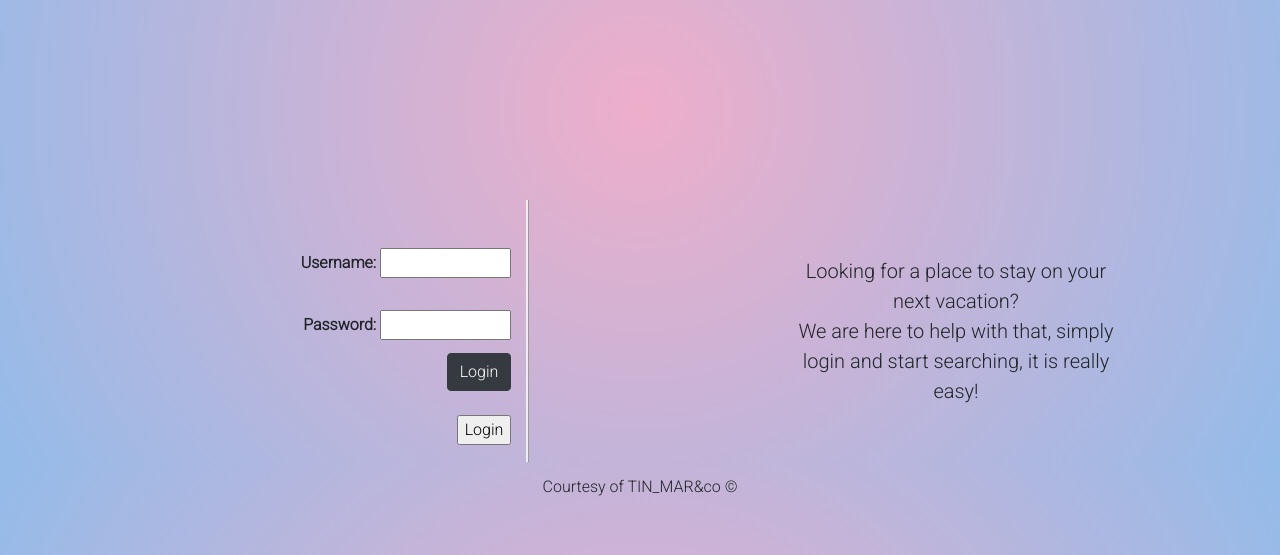
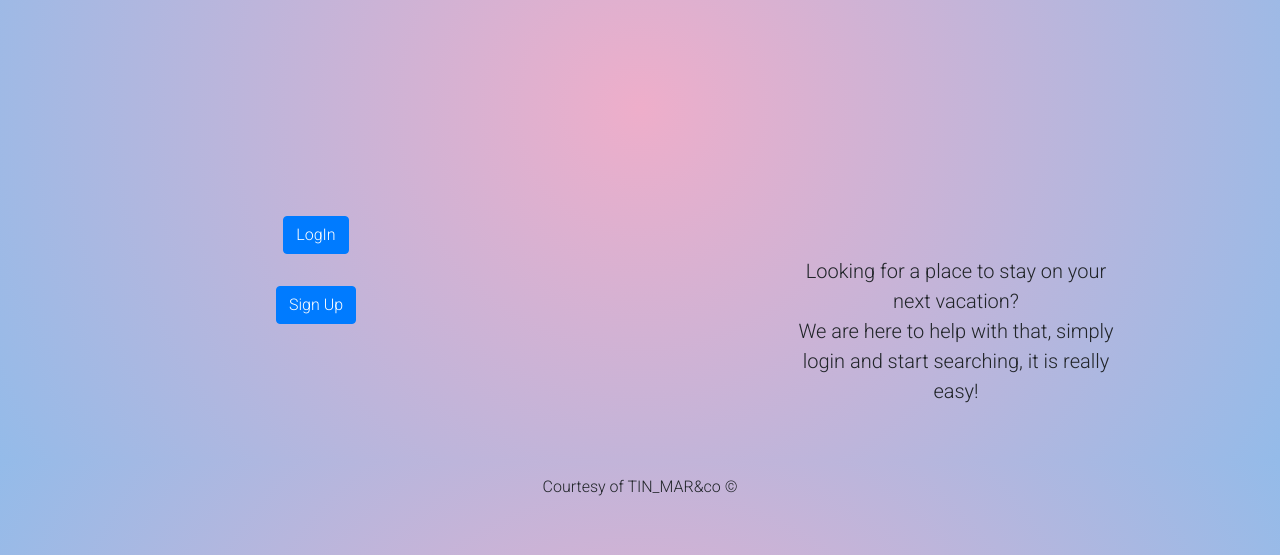
Before and after one commit to tinmarecic6/automatic-octo-spoon, a PHP site: page / in a window 1280 px wide. Shown: the part 245-800 px from the top of the page. Run offline with PHP 8.4, Linux system fonts and the light colour scheme.

Commit message:
Added signup button

```diff
--- a/Style/style-main.css
+++ b/Style/style-main.css
@@ -1,15 +1,20 @@
 .footer{
     height:10%;
+
 }
 .nesto{
-    border-right-style: ridge;
+    border-style: ridge;
 
+}
+.banner{
+    background-color:#94bbe9;
+    border-style: ridge;
 }
 .nesto_nama{
     font-size:20px;
 }
 body{
     background: rgb(238,174,202);
-background: radial-gradient(circle, rgba(238,174,202,1) 0%, rgba(148,187,233,1) 100%);
+    background: radial-gradient(circle, rgba(238,174,202,1) 0%, rgba(148,187,233,1) 100%);
     font-family: 'Roboto', sans-serif;
 }
--- a/index.html
+++ b/index.html
@@ -24,11 +24,16 @@
   <!--napravi login form-->
     <div class="container-fluid">
       <!--sluzi za pomaknuti login form i nesto o nama par piksela dolje-->
-      <div class="row-fluid">
+      <div class="row">
         <div class="col-sm-12 p-5"></div>
       </div>
-        <div class="row text-center justify-content-around">
-            <div class="col-sm-4 pt-5 nesto text-right">
+        <div class="row text-center justify-content-around ">
+            <div class="col-sm-4  text-center ">
+              <a class="btn btn-primary m-3" data-toggle="collapse" href="#collapseLogin" role="button" aria-expanded="false" aria-controls="collapseLogi">
+                LogIn
+              </a>
+              <div class="collapse" id="collapseLogin">
+                <div class="card card-body" style="background:none">
                   <form name="login_form" method="post" action="landing_page.php">
                     <label for="username"><b>Username:</b></label>
                     <input type="text" name="username" id="username" class="col-sm-4 mb-3">
@@ -36,19 +41,39 @@
                     <label for="password"><b>Password:</b></label>
                     <input type="password" name="password" id="password" class="col-sm-4 mt-3">
                     <br>
-              <input type="submit" value="Login" class=" mt-2 btn btn-dark">
+                    <input type="submit" value="Login" class="mt-2 btn btn-dark">
                     <br><br>
-              <input type="submit" value="Login">
                     </form>
+                </div>
+              </div>
+              <br>
+              <a class="btn btn-primary m-3 " data-toggle="collapse" href="#collapseSignup" role="button" aria-expanded="false" aria-controls="collapseSignup">
+                Sign Up
+              </a>
+              <div class="collapse" id="collapseSignup">
+                <div class="card card-body" style="background:none">
+                  <form name="signup_form" method="post" action="signup.php">
+
+                   First name:<br>
+                   Last name:<br>
+                   Date of birth:<br>
+                   E-Mail:<br>
+                   Username:<br>
+                   Password:<br>
+                   Phone:<br>
+                   User image(optional):<br>
+
+                    <input type="submit" value="Sign Up" class="mt-2 btn btn-info">
+                    <br><br>
+                    </form>
+                </div>
+              </div>
             </div>
             <div class="col-sm-4 m-2 p-5 nesto_nama">
               Looking for a place to stay on your next vacation?
               <br>
               We are here to help with that, simply login and start searching, it is really easy!
-
             </div>
-
-
         </div>
         <div class="row-fluid">
             <div class="col-sm-12 mt-5 text-center fixed-bottom footer">Courtesy of TIN_MAR&co &copy</div>
```
Lines whose indentation alone changed are shown as unchanged.
